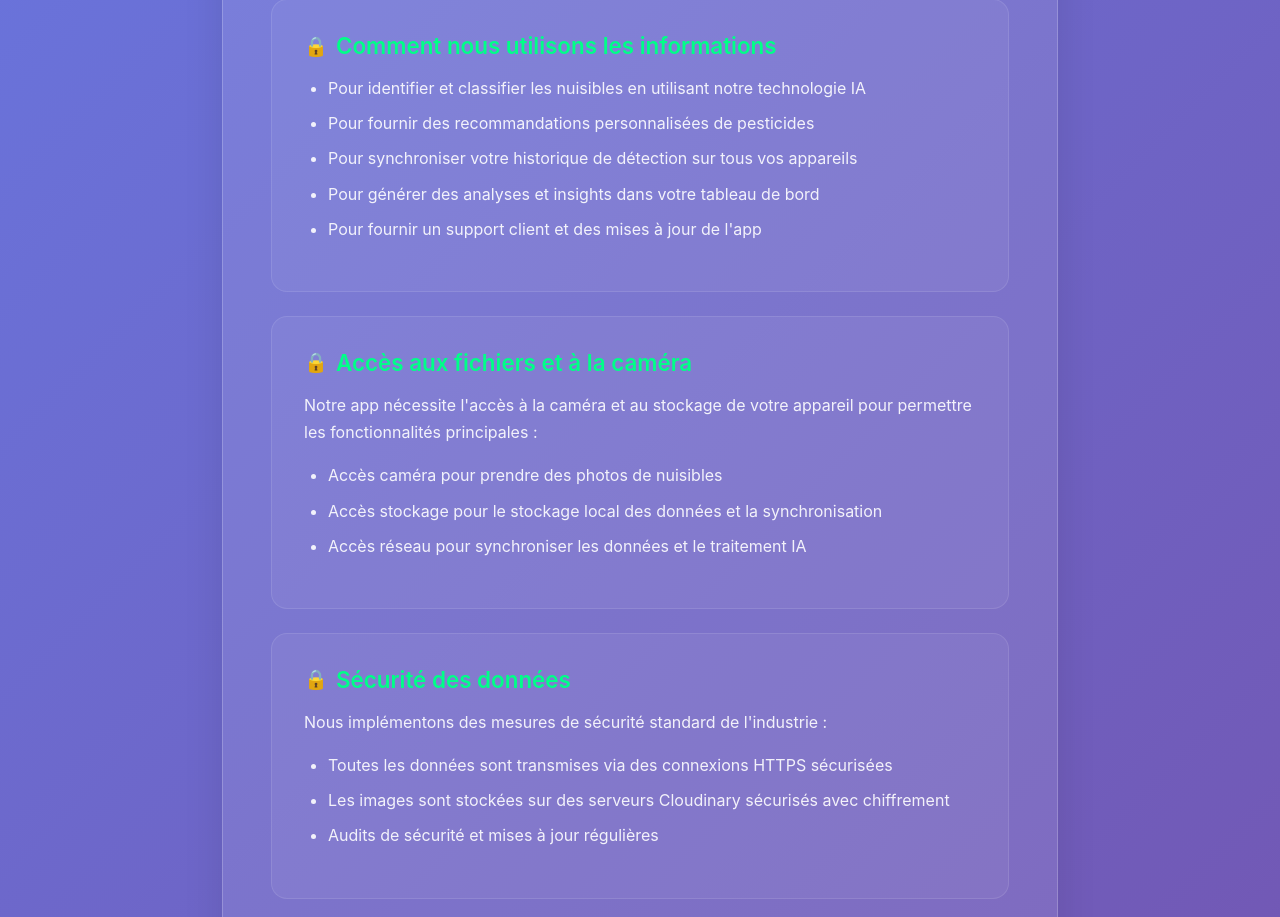
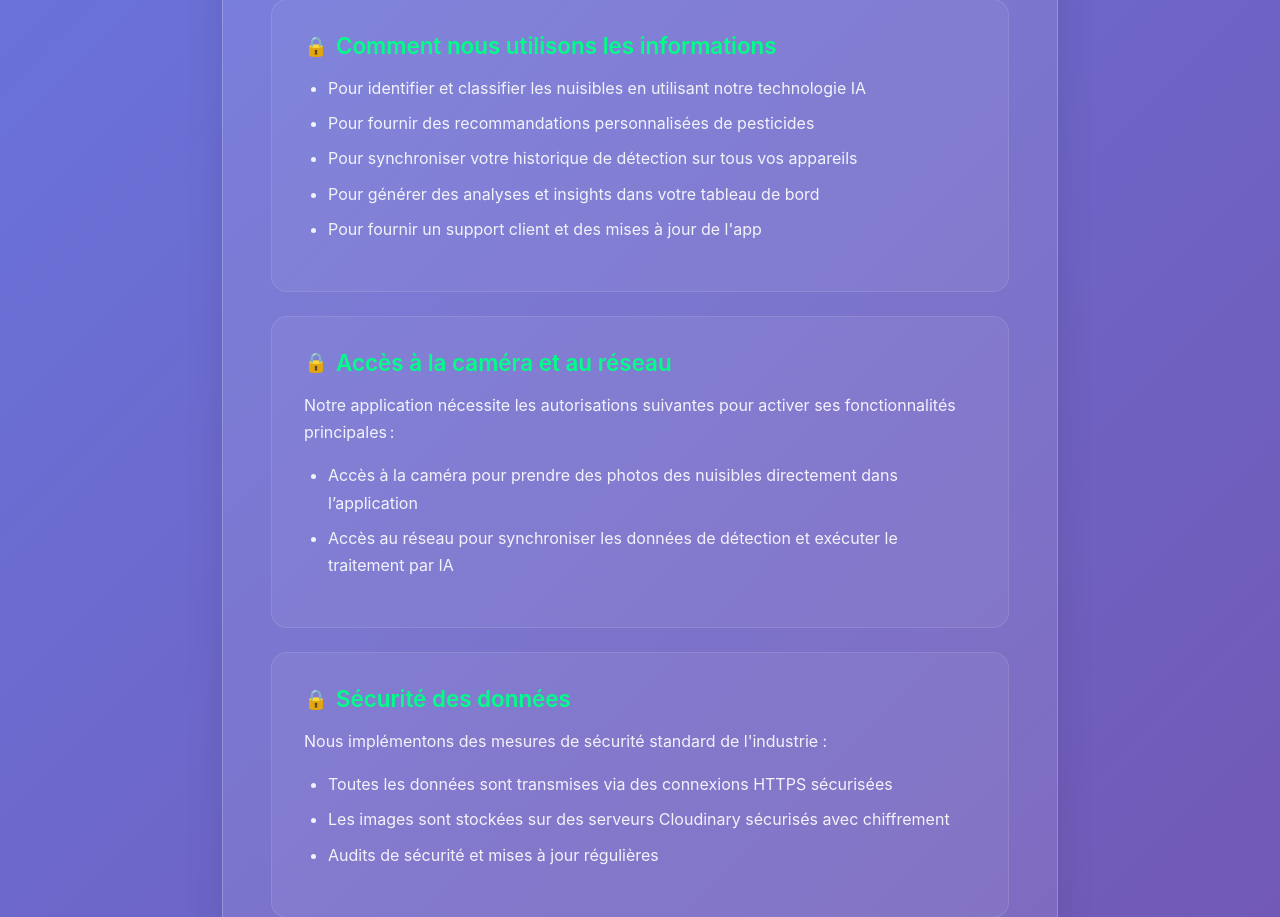
Before and after one commit to MehdiBedja/pest_detection_app_backend, a Django app: page /privacy-policy/ in a window 1280 px wide, after a click on "🇫🇷 Français". Shown: the part 975-1892 px from the top of the page. Run offline with Django 5.2, Linux system fonts and the light colour scheme.

Commit message:
changed privacy policy

```diff
--- a/pest_detection_backend/legal/templates/legal/privacy_policy.html
+++ b/pest_detection_backend/legal/templates/legal/privacy_policy.html
@@ -370,12 +370,11 @@
                 </div>
 
                 <div class="content-card">
-                    <h2>Access to Files and Camera</h2>
-                    <p>Our app requires access to your device's camera and storage to enable core functionality:</p>
+                    <h2>Access to Camera and Network</h2>
+                    <p>Our app requires the following permissions to enable core functionality:</p>
                     <ul>
-                        <li>Camera access for taking photos of pests</li>
-                        <li>Storage access for local data storage and synchronization</li>
-                        <li>Network access for syncing data and AI processing</li>
+                        <li>Camera access for taking photos of pests directly within the app</li>
+                        <li>Network access for syncing detection data and performing AI processing</li>
                     </ul>
                 </div>
 
@@ -447,14 +446,14 @@
                 </div>
 
                 <div class="content-card">
-                    <h2>Accès aux fichiers et à la caméra</h2>
-                    <p>Notre app nécessite l'accès à la caméra et au stockage de votre appareil pour permettre les fonctionnalités principales :</p>
+                    <h2>Accès à la caméra et au réseau</h2>
+                    <p>Notre application nécessite les autorisations suivantes pour activer ses fonctionnalités principales :</p>
                     <ul>
-                        <li>Accès caméra pour prendre des photos de nuisibles</li>
-                        <li>Accès stockage pour le stockage local des données et la synchronisation</li>
-                        <li>Accès réseau pour synchroniser les données et le traitement IA</li>
+                        <li>Accès à la caméra pour prendre des photos des nuisibles directement dans l’application</li>
+                        <li>Accès au réseau pour synchroniser les données de détection et exécuter le traitement par IA</li>
                     </ul>
                 </div>
+
 
                 <div class="content-card">
                     <h2>Sécurité des données</h2>
@@ -524,14 +523,14 @@
                 </div>
 
                 <div class="content-card">
-                    <h2>الوصول للملفات والكاميرا</h2>
-                    <p>يتطلب تطبيقنا الوصول إلى كاميرا جهازك والتخزين لتمكين الوظائف الأساسية:</p>
+                    <h2>الوصول إلى الكاميرا والشبكة</h2>
+                    <p>يتطلب تطبيقنا الأذونات التالية لتمكين الوظائف الأساسية:</p>
                     <ul>
-                        <li>الوصول للكاميرا لالتقاط صور الآفات</li>
-                        <li>الوصول للتخزين للتخزين المحلي للبيانات والمزامنة</li>
-                        <li>الوصول للشبكة لمزامنة البيانات ومعالجة الذكاء الاصطناعي</li>
+                        <li>الوصول إلى الكاميرا لالتقاط صور للآفات مباشرة داخل التطبيق</li>
+                        <li>الوصول إلى الشبكة لمزامنة بيانات الاكتشاف ومعالجة الذكاء الاصطناعي</li>
                     </ul>
                 </div>
+
 
                 <div class="content-card">
                     <h2>أمان البيانات</h2>
```
